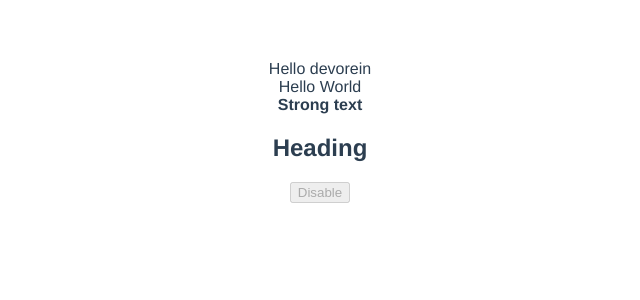
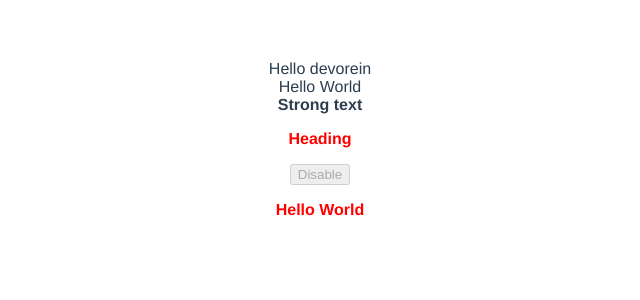
Before and after one commit to Devorein/vue-init, a Vue app: page / in a window 1280 px wide. Shown: the top 300 px of the page, without its empty margins (320-960 px from the left). Built offline with nearby package versions, Linux system fonts and the light colour scheme.

Commit message:
Added v-bind:class  attribute

```diff
--- a/src/App.vue
+++ b/src/App.vue
@@ -2,8 +2,13 @@
   <div>{{greet}} {{name}}</div>
   <div v-text="text"></div>
   <div v-html="html"></div>
-  <h2 id="headingId">Heading</h2>
+  <p v-bind:class="isDanger ? 'danger bold' : 'safe bold'" >Heading</p>
   <button v-bind:disabled="isDisabled">Disable</button>
+  <p v-bind:class="{
+    danger: isDanger,
+    safe: !isDanger,
+    bold: true
+  }">Hello World</p>
 </template>
 
 <script>
@@ -17,7 +22,8 @@ export default {
       name: "devorein",
       html: "<b>Strong text</b>",
       headingId: 'heading',
-      isDisabled: true
+      isDisabled: true,
+      isDanger: true
     }
   }
 }
@@ -32,4 +38,16 @@ export default {
   color: #2c3e50;
   margin-top: 60px;
 }
+
+.danger{
+  color: red;
+}
+
+.safe{
+  color: green;
+}
+
+.bold{
+  font-weight: bolder;
+}
 </style>
```
